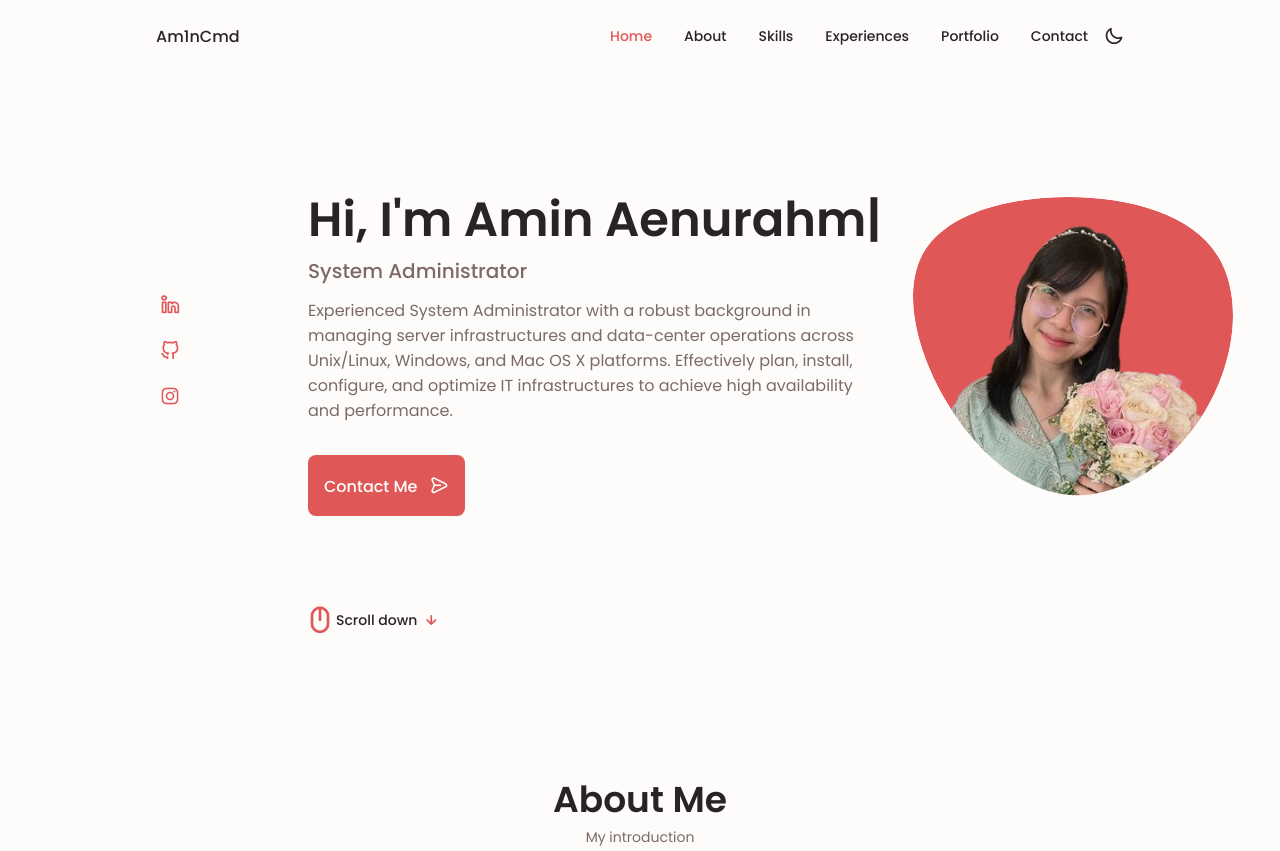
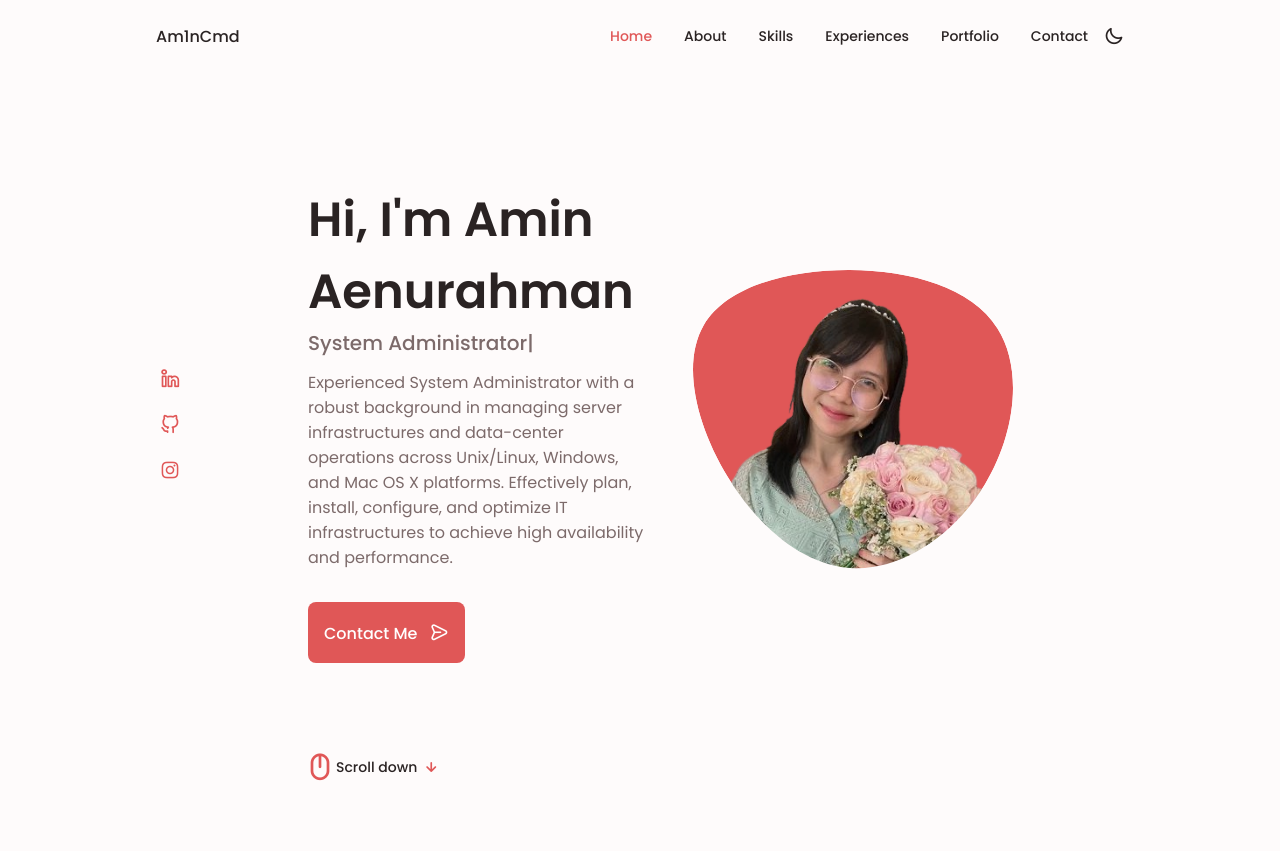
Before and after one commit to Am1nCmd/Am1nCmd.GitHub.io, a plain HTML site: page index.html in a window 1280 px wide. Shown: the top 851 px of the page. Drawn offline with nearby package versions, Linux system fonts and the light colour scheme.

Commit message:
update blob

```diff
--- a/index.html
+++ b/index.html
@@ -16,7 +16,7 @@
 
     <title>Am1nCmd Portfolio</title>
     <style>
-        .home__title {
+        .home__subtitle {
           /* Your existing styles will remain, which will keep the default font */
           /* Add specific font styles or other properties you need here */
           white-space: pre; /* Ensures spaces and layout are preserved */
@@ -132,11 +132,12 @@
                     </div>
 
                     <div class="home__data">
-                        <h1 class="home__title">Hi, I'm <span id="typed-text"></span><span id="cursor">|</span></h1>
+                        <h1 class="home__title">Hi, I'm Amin Aenurahman</h1>
+                        <h3 class="home__subtitle"><span id="typed-text"></span><span id="cursor">|</span></h3>
                         <script>
                             const typedTextSpan = document.getElementById('typed-text');
                             const cursorSpan = document.getElementById('cursor');
-                            const textArray = ["Amin Aenurahman", "Am1nCmd"];
+                            const textArray = ["System Administrator", "Identified as Am1nCmd"];
                             const typingDelay = 150;
                             const erasingDelay = 100;
                             const newTextDelay = 2000; // Delay between current and next name
@@ -180,7 +181,6 @@
                             }, 400);
                           </script>
 
-                        <h3 class="home__subtitle">System Administrator</h3>
                         <p class="home__description">Experienced System Administrator with a robust background in managing server infrastructures and data-center operations across Unix/Linux, Windows, and Mac OS X platforms. Effectively plan, install, configure, and optimize IT infrastructures to achieve high availability and performance.</p>
                         <a href="#contact" class="button button-flex">
                             Contact Me <i class="uil uil-message button__icon"></i>
```
Also changed, not shown: assets/img/blob-backup.svg (added), assets/img/blob.svg, 2 other files.
